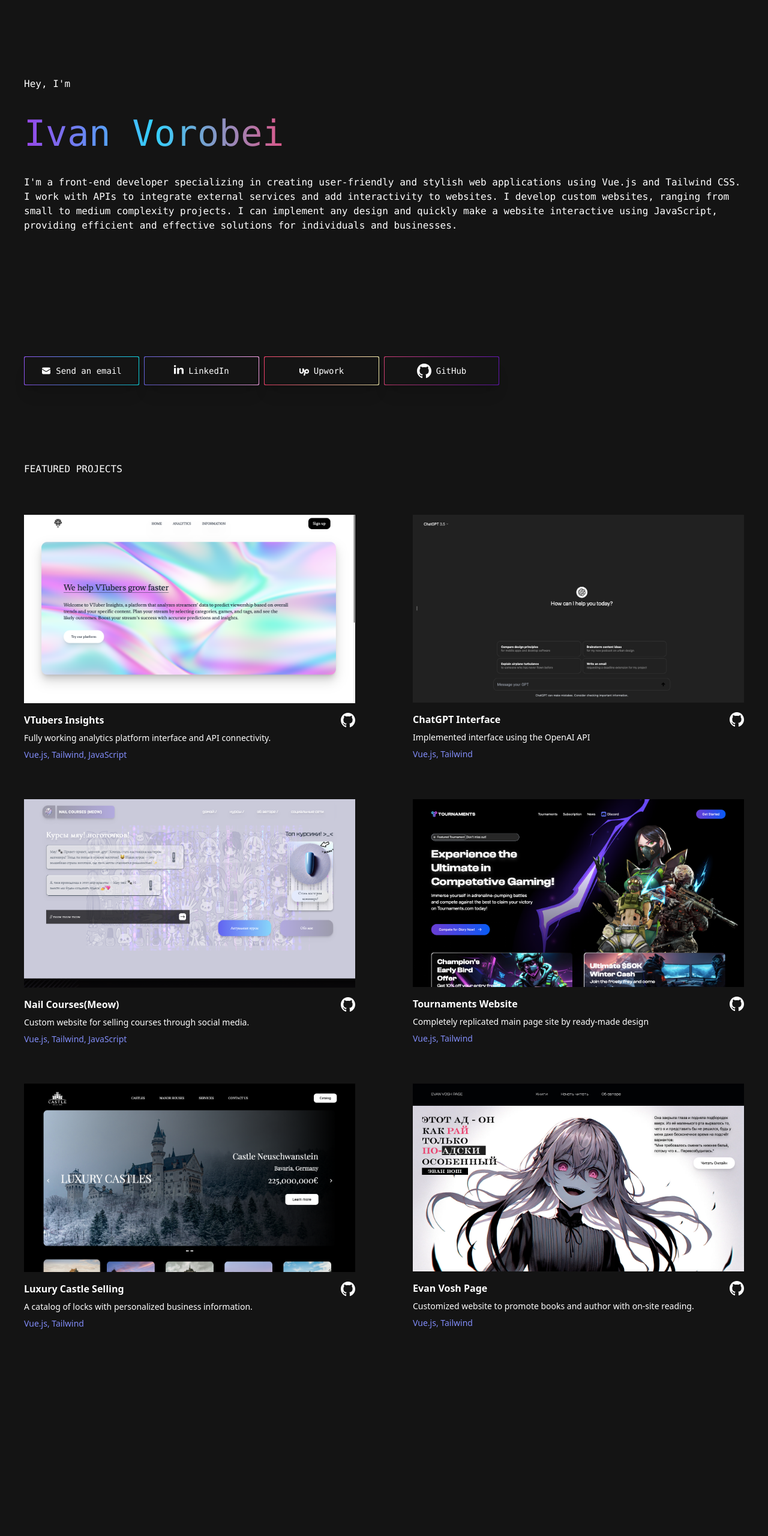
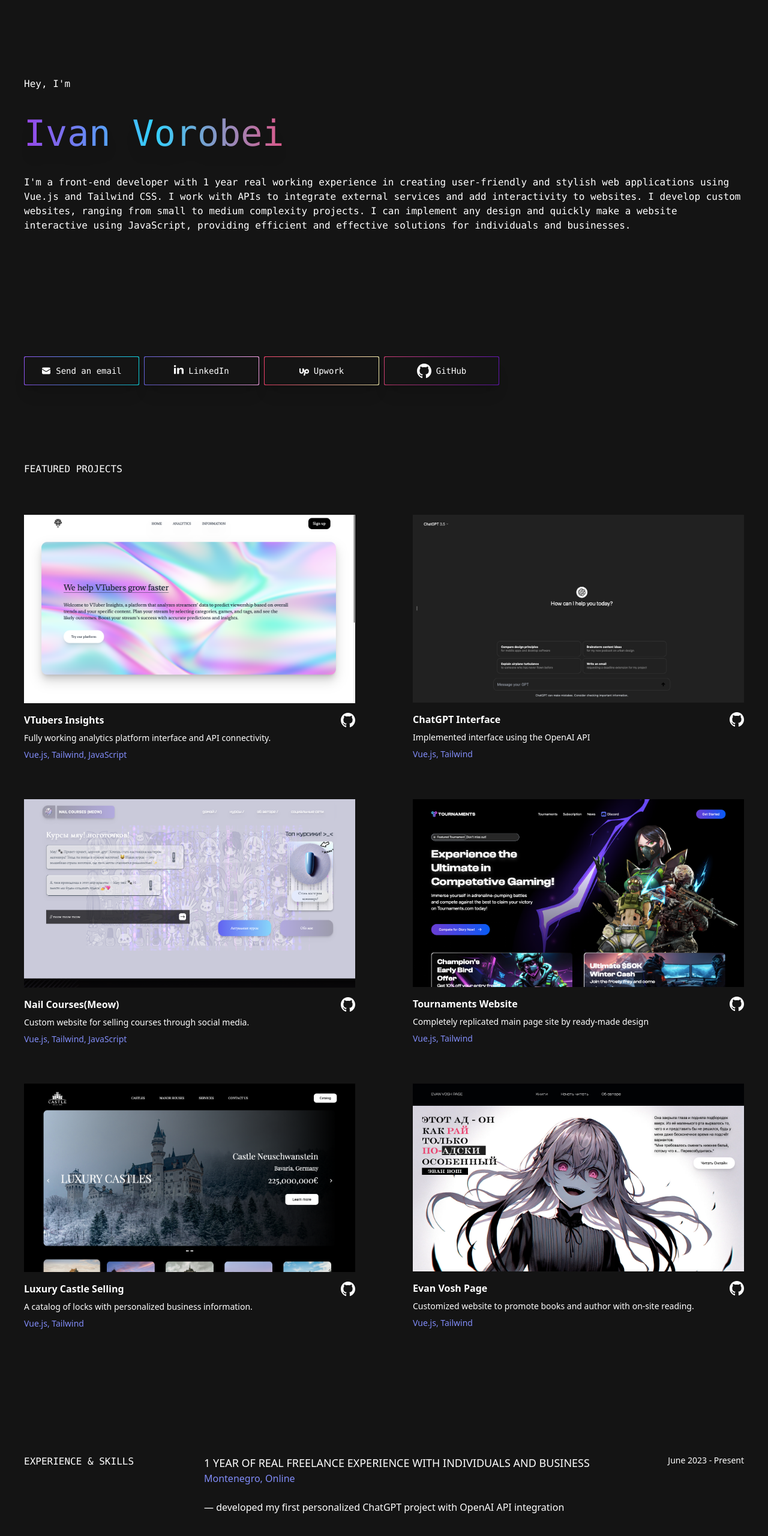
Before and after one commit to garder-les-ciseaux-droits/Portfolio, a Vue app: page / in a window 1280 px wide. Shown: the part 62-2622 px from the top of the page at 60% size. Before the commit the page ends 2294 px from the top, so only its background shows below. Built offline with nearby package versions, Linux system fonts and the light colour scheme.

Commit message:
Started working on section with experience and skills

```diff
--- a/src/App.vue
+++ b/src/App.vue
@@ -33,8 +33,8 @@ function setDarkMode(){
   <main class="w-full h-72 mt-20 px-10 max-w-screen-xl mx-auto flex items-center">
     <div class="dark:text-white text-black  font-mono space-y-10">
       <span>Hey, I'm</span>
-      <h1 class="text-6xl w-fit bg-gradient-to-r from-[#9845E8] via-[#33D2FF] to-[#DD5789] bg-clip-text text-transparent">Ivan Vorobei</h1>
-      <p>I'm a front-end developer specializing in creating user-friendly and stylish web applications using Vue.js and Tailwind CSS. I work with APIs to integrate external services and add interactivity to websites. I develop custom websites, ranging from small to medium complexity projects. I can implement any design and quickly make a website interactive using JavaScript, providing efficient and effective solutions for individuals and businesses. </p>
+      <h1 class="text-6xl w-fit bg-gradient-to-r from-[#9845E8] via-[#33D2FF] to-[#DD5789] bg-clip-text text-transparent drop-shadow-xl">Ivan Vorobei</h1>
+      <p>I'm a front-end developer with 1 year real working experience in creating user-friendly and stylish web applications using Vue.js and Tailwind CSS. I work with APIs to integrate external services and add interactivity to websites. I develop custom websites, ranging from small to medium complexity projects. I can implement any design and quickly make a website interactive using JavaScript, providing efficient and effective solutions for individuals and businesses. </p>
     </div>
   </main>
   <section class="w-full h-12 mt-48 px-10 max-w-screen-xl mx-auto flex items-center dark:text-white text-black space-x-2 font-mono">
@@ -60,7 +60,7 @@ function setDarkMode(){
 
     </div>
     <div class="bg-gradient-to-r from-[#D24074] to-[#6518B4] w-48 h-12 p-px rounded-sm">
-      <button class=" dark:bg-[#141414] dark:hover:bg-black hover:bg-[#d3d3d3] shadow-xl bg-white w-full h-full text-center rounded-sm text-sm flex justify-center items-center gap-2">
+      <a href="https://github.com/garder-les-ciseaux-droits" class=" dark:bg-[#141414] dark:hover:bg-black hover:bg-[#d3d3d3] shadow-xl bg-white w-full h-full text-center rounded-sm text-sm flex justify-center items-center gap-2">
         <svg viewBox="0 0 20 20" version="1.1" xmlns="http://www.w3.org/2000/svg" xmlns:xlink="http://www.w3.org/1999/xlink" class="h-6 w-6 text-black dark:text-white" fill="currentColor">
           <g id="SVGRepo_bgCarrier" stroke-width="0"></g>
           <g id="SVGRepo_tracerCarrier" stroke-linecap="round" stroke-linejoin="round"></g>
@@ -79,7 +79,7 @@ function setDarkMode(){
         </svg>
 
          GitHub
-      </button>
+      </a>
     </div>
   </section>
 
@@ -91,7 +91,7 @@ function setDarkMode(){
         <div class="space-y-2 mt-4 h-24 ">
           <div class=" flex justify-between">
             <span class="font-bold">VTubers Insights</span>
-            <a href="#"><svg viewBox="0 0 20 20" version="1.1" xmlns="http://www.w3.org/2000/svg" xmlns:xlink="http://www.w3.org/1999/xlink" class="h-6 w-6 text-black dark:text-white" fill="currentColor">
+            <a href="https://garder-les-ciseaux-droits.github.io/vtuber-insights/"><svg viewBox="0 0 20 20" version="1.1" xmlns="http://www.w3.org/2000/svg" xmlns:xlink="http://www.w3.org/1999/xlink" class="h-6 w-6 text-black dark:text-white" fill="currentColor">
               <g id="SVGRepo_bgCarrier" stroke-width="0"></g>
               <g id="SVGRepo_tracerCarrier" stroke-linecap="round" stroke-linejoin="round"></g>
               <g id="SVGRepo_iconCarrier">
@@ -118,7 +118,7 @@ function setDarkMode(){
         <div class="space-y-2 mt-4 h-24 ">
           <div class="flex justify-between ">
             <span class="font-bold">ChatGPT Interface</span>
-            <a href="#"><svg viewBox="0 0 20 20" version="1.1" xmlns="http://www.w3.org/2000/svg" xmlns:xlink="http://www.w3.org/1999/xlink" class="h-6 w-6 text-black dark:text-white" fill="currentColor">
+            <a href="https://garder-les-ciseaux-droits.github.io/chat-got-project/"><svg viewBox="0 0 20 20" version="1.1" xmlns="http://www.w3.org/2000/svg" xmlns:xlink="http://www.w3.org/1999/xlink" class="h-6 w-6 text-black dark:text-white" fill="currentColor">
               <g id="SVGRepo_bgCarrier" stroke-width="0"></g>
               <g id="SVGRepo_tracerCarrier" stroke-linecap="round" stroke-linejoin="round"></g>
               <g id="SVGRepo_iconCarrier">
@@ -145,7 +145,7 @@ function setDarkMode(){
         <div class="space-y-2 mt-4 h-24 ">
           <div class="flex justify-between ">
             <span class="font-bold">Nail Courses(Meow)</span>
-            <a href="#"><svg viewBox="0 0 20 20" version="1.1" xmlns="http://www.w3.org/2000/svg" xmlns:xlink="http://www.w3.org/1999/xlink" class="h-6 w-6 text-black dark:text-white" fill="currentColor">
+            <a href="https://garder-les-ciseaux-droits.github.io/eva-website/"><svg viewBox="0 0 20 20" version="1.1" xmlns="http://www.w3.org/2000/svg" xmlns:xlink="http://www.w3.org/1999/xlink" class="h-6 w-6 text-black dark:text-white" fill="currentColor">
               <g id="SVGRepo_bgCarrier" stroke-width="0"></g>
               <g id="SVGRepo_tracerCarrier" stroke-linecap="round" stroke-linejoin="round"></g>
               <g id="SVGRepo_iconCarrier">
@@ -174,7 +174,7 @@ function setDarkMode(){
         <div class="space-y-2 mt-4 h-24 ">
           <div class="flex justify-between">
             <span class="font-bold">Tournaments Website</span>
-            <a href="#"><svg viewBox="0 0 20 20" version="1.1" xmlns="http://www.w3.org/2000/svg" xmlns:xlink="http://www.w3.org/1999/xlink" class="h-6 w-6 text-black dark:text-white" fill="currentColor">
+            <a href="https://garder-les-ciseaux-droits.github.io/tournament-website/"><svg viewBox="0 0 20 20" version="1.1" xmlns="http://www.w3.org/2000/svg" xmlns:xlink="http://www.w3.org/1999/xlink" class="h-6 w-6 text-black dark:text-white" fill="currentColor">
               <g id="SVGRepo_bgCarrier" stroke-width="0"></g>
               <g id="SVGRepo_tracerCarrier" stroke-linecap="round" stroke-linejoin="round"></g>
               <g id="SVGRepo_iconCarrier">
@@ -201,7 +201,7 @@ function setDarkMode(){
         <div class="space-y-2 mt-4 h-24 ">
           <div class="flex justify-between">
             <span class="font-bold">Luxury Castle Selling</span>
-            <a href="#"><svg viewBox="0 0 20 20" version="1.1" xmlns="http://www.w3.org/2000/svg" xmlns:xlink="http://www.w3.org/1999/xlink" class="h-6 w-6 text-black dark:text-white" fill="currentColor">
+            <a href="https://garder-les-ciseaux-droits.github.io/castle-selling/#/"><svg viewBox="0 0 20 20" version="1.1" xmlns="http://www.w3.org/2000/svg" xmlns:xlink="http://www.w3.org/1999/xlink" class="h-6 w-6 text-black dark:text-white" fill="currentColor">
               <g id="SVGRepo_bgCarrier" stroke-width="0"></g>
               <g id="SVGRepo_tracerCarrier" stroke-linecap="round" stroke-linejoin="round"></g>
               <g id="SVGRepo_iconCarrier">
@@ -229,7 +229,7 @@ function setDarkMode(){
         <div class="space-y-2 mt-4 h-24 ">
           <div class="flex justify-between">
             <span class="font-bold">Evan Vosh Page</span>
-            <a href="#"><svg viewBox="0 0 20 20" version="1.1" xmlns="http://www.w3.org/2000/svg" xmlns:xlink="http://www.w3.org/1999/xlink" class="h-6 w-6 text-black dark:text-white" fill="currentColor">
+            <a href="https://garder-les-ciseaux-droits.github.io/voshpage/#/"><svg viewBox="0 0 20 20" version="1.1" xmlns="http://www.w3.org/2000/svg" xmlns:xlink="http://www.w3.org/1999/xlink" class="h-6 w-6 text-black dark:text-white" fill="currentColor">
               <g id="SVGRepo_bgCarrier" stroke-width="0"></g>
               <g id="SVGRepo_tracerCarrier" stroke-linecap="round" stroke-linejoin="round"></g>
               <g id="SVGRepo_iconCarrier">
@@ -257,6 +257,26 @@ function setDarkMode(){
 
     </div>
   </section>
+
+  <section  class="w-full max-w-screen-xl px-10 mt-48 mx-auto h-auto  dark:text-white text-black flex">
+    <div class="w-1/4 h-full font-mono">
+      <h3>EXPERIENCE & SKILLS</h3>
+    </div>
+    <div class="w-3/4 h-[50rem] flex flex-col">
+      <div class="w-full h-48 text-start ">
+        <p class="flex justify-between">
+          <span class="text-lg">1 YEAR OF REAL FREELANCE EXPERIENCE WITH INDIVIDUALS AND BUSINESS</span>
+          <span class="font-thin text-sm">June 2023 - Present</span>
+        </p>
+        <p class="text-indigo-400 font-thin">Montenegro, Online</p>
+        <div class="mt-6">
+          <p class="font-thin text-opacity-80 dark:text-white text-black">— developed my first personalized ChatGPT project with OpenAI API integration</p>
+        </div>
+
+      </div>
+    </div>
+
+  </section>
 </template>
 
 <style>
```
